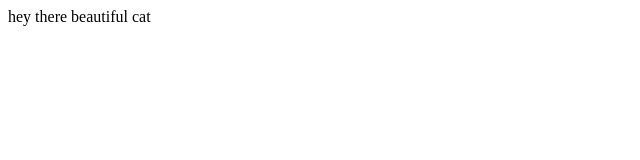
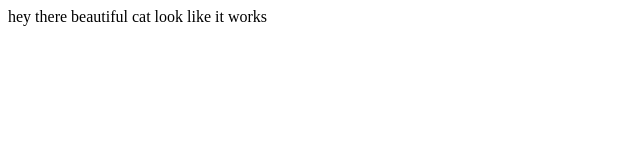
Before and after one commit to Noranpo/learn, a plain HTML site: page index.html in a window 1280 px wide. Shown: the whole page, without its empty margins (0-640 px from the left). Drawn offline with Linux system fonts and the light colour scheme.

Commit message:
work or not

```diff
--- a/index.html
+++ b/index.html
@@ -6,6 +6,6 @@
     <title>Connecting with github</title>
   </head>
   <body>
-    hey there beautiful cat
+    hey there beautiful cat look like it works
   </body>
 </html>
```
